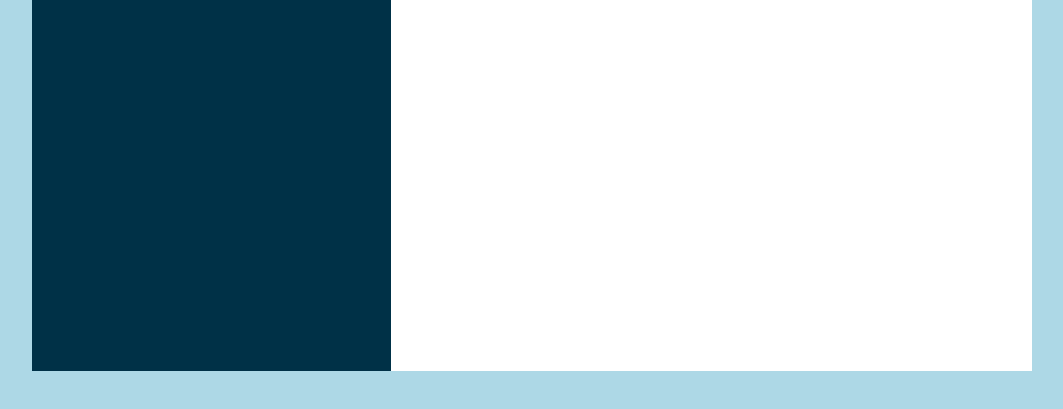
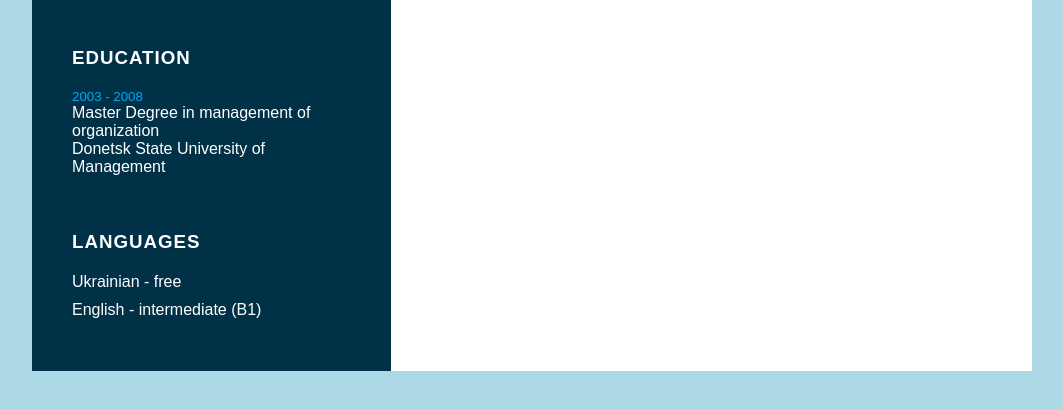
Before and after one commit to AntonioBukin/mycv, a plain HTML site: page index.html in a window 1280 px wide. Shown: the part 679-1088 px from the top of the page, without its empty margins (108-1171 px from the left). Drawn offline with Linux system fonts and the light colour scheme.

Commit message:
add info

```diff
--- a/index.html
+++ b/index.html
@@ -64,6 +64,33 @@
             </li>
           </ul>
         </div>
+
+        <div class="contactInfo education">
+          <h3 class="title">Education</h3>
+          <ul>
+            <li>
+              <h5>2003 - 2008</h5>
+              <h4>Master Degree in management of organization</h4>
+              <h4>Donetsk State University of Management</h4>
+            </li>
+          </ul>
+        </div>
+
+        <div class="contactInfo languag">
+          <h3 class="title">languages</h3>
+          <ul>
+            <li>
+              <span class="text">Ukrainian - free</span>
+              <span class="percent"></span>
+          </li>
+            <li>
+              <span class="text">English - intermediate (B1)</span>
+              <span class="percent"></span>
+          </li>
+          </ul></div>
+
+
+        </div>
       </div>
 
       <div class="right_Side"></div>
--- a/style.css
+++ b/style.css
@@ -111,3 +111,21 @@ body {
 .contactInfo ul li span {
   color: #fff;
 }
+
+.contactInfo.education li {
+  margin-bottom: 15px;
+}
+
+.contactInfo.education h5 {
+  font-weight: 500;
+  color: #03a9f4;
+}
+
+.contactInfo.education h4:nth-last-child(1) {
+  font-weight: 500;
+  color: #fff;
+}
+.contactInfo.education h4 {
+  font-weight: 300;
+  color: #fff;
+}
```
Also changed, not shown: 1 other file.
